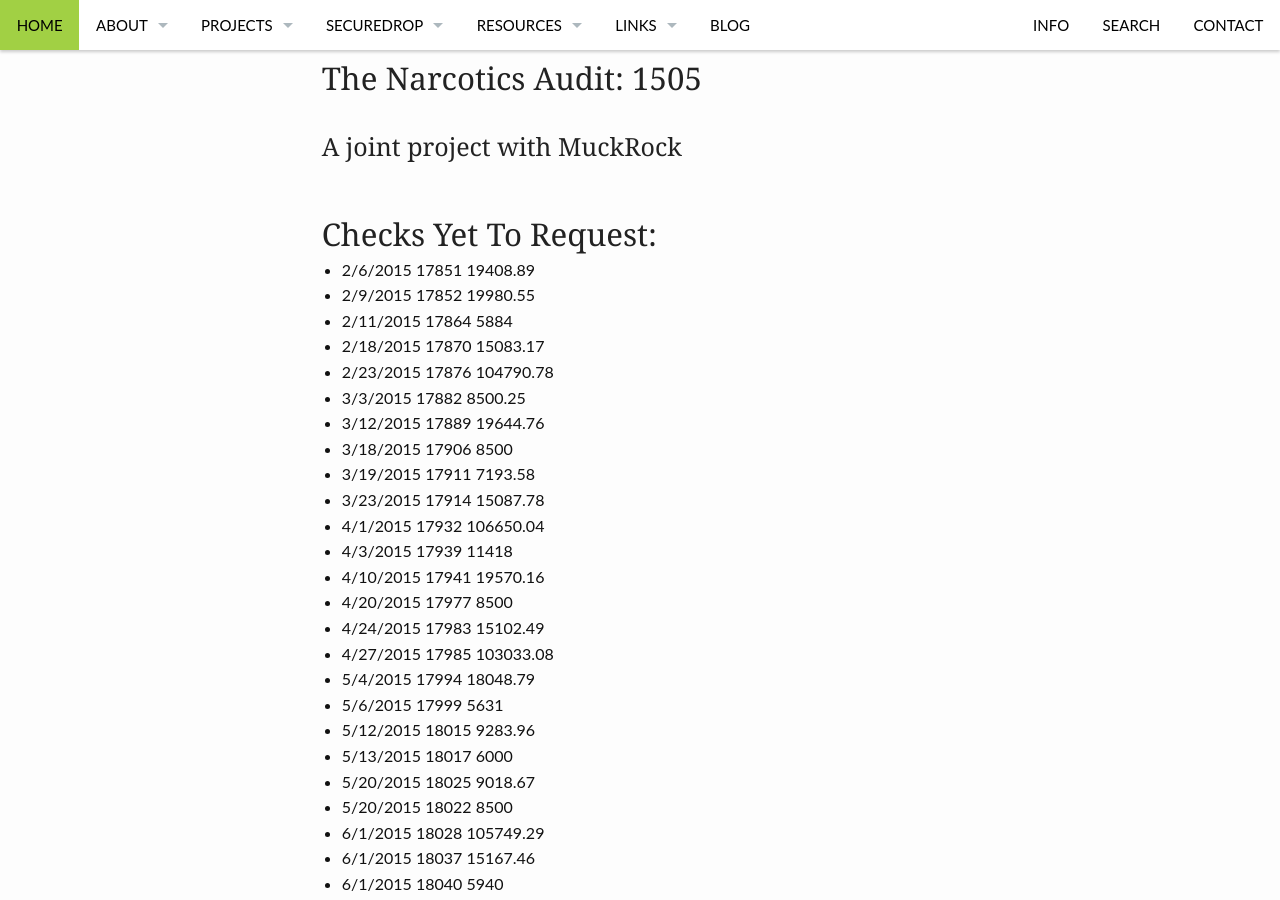
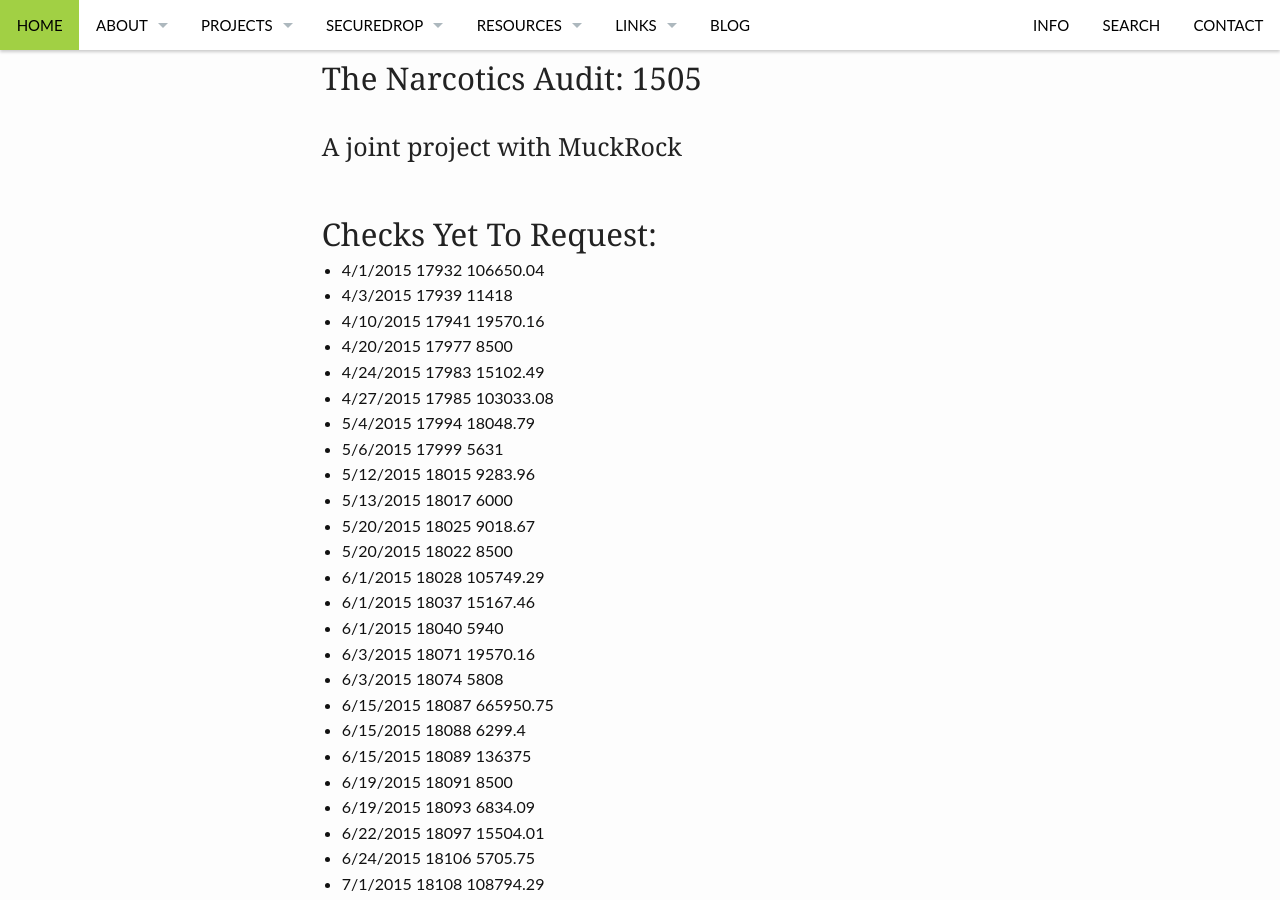
Before and after one commit to saltthefries/lucyparsonslabs.com, a Jekyll site: the page built from projects/checks.md, in a window 1280 px wide and 900 px high, scrolled down 334 px. Built offline with Jekyll 4.4.1, drawn with Linux system fonts in a browser that asks for light colours.

Commit message:
Update checks.md

```diff
--- a/projects/checks.md
+++ b/projects/checks.md
@@ -8,16 +8,6 @@ title: Current Projects
 
 ## Checks Yet To Request:
 
-* 2/6/2015	17851	19408.89
-* 2/9/2015	17852	19980.55
-* 2/11/2015	17864	5884
-* 2/18/2015	17870	15083.17
-* 2/23/2015	17876	104790.78
-* 3/3/2015	17882	8500.25
-* 3/12/2015	17889	19644.76
-* 3/18/2015	17906	8500
-* 3/19/2015	17911	7193.58
-* 3/23/2015	17914	15087.78
 * 4/1/2015	17932	106650.04
 * 4/3/2015	17939	11418
 * 4/10/2015	17941	19570.16
```
